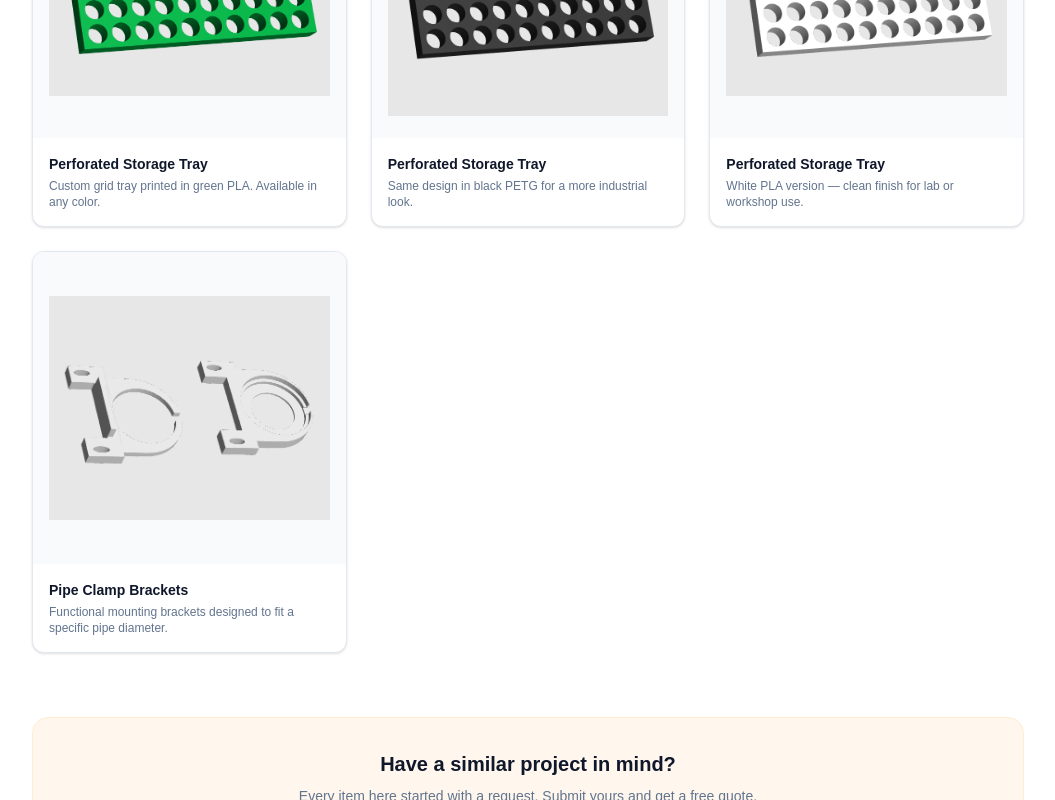
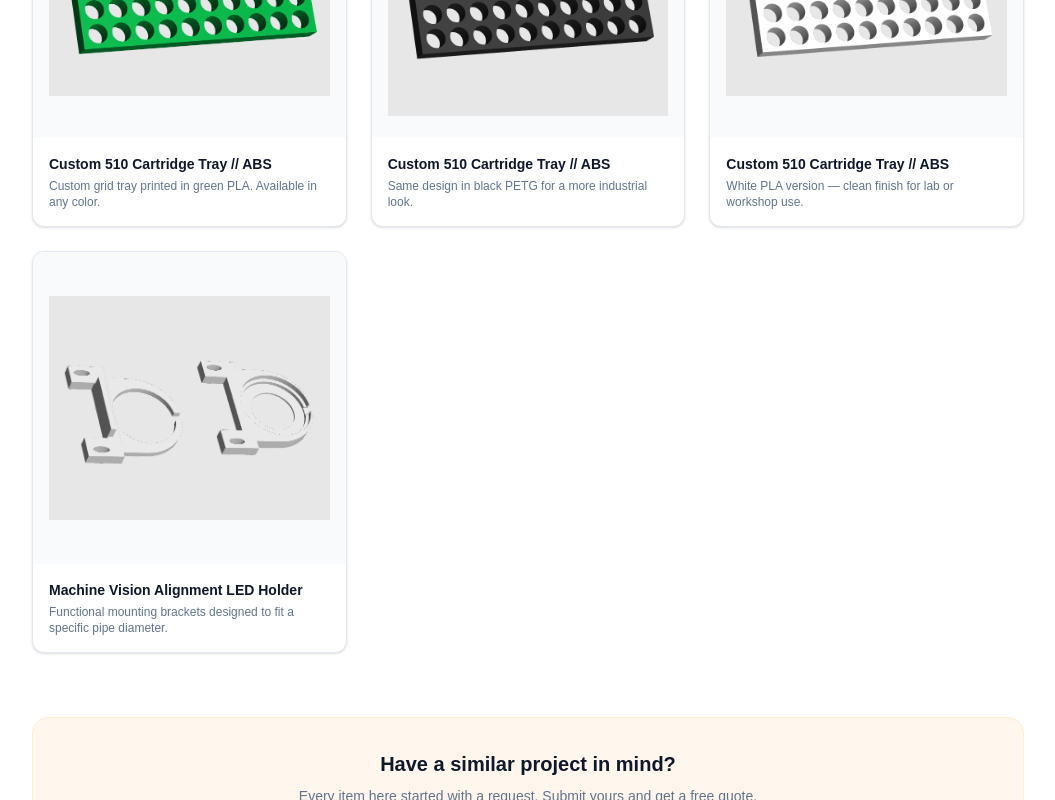
Before and after one commit to gonzoraygunz/precisionprintwork, a Next.js app: page /portfolio in a window 1280 px wide. Shown: the part 521-1321 px from the top of the page, without its empty margins (112-1167 px from the left). Built offline with nearby package versions, Linux system fonts and the light colour scheme.

Commit message:
fix(portfolio): update card titles

```diff
--- a/src/app/portfolio/page.tsx
+++ b/src/app/portfolio/page.tsx
@@ -5,25 +5,25 @@ const projects = [
   {
     src: "/Portfolio/tray-green.png",
     alt: "Perforated storage tray — green PLA",
-    title: "Perforated Storage Tray",
+    title: "Custom 510 Cartridge Tray // ABS",
     description: "Custom grid tray printed in green PLA. Available in any color.",
   },
   {
     src: "/Portfolio/tray-black.png",
     alt: "Perforated storage tray — black PLA",
-    title: "Perforated Storage Tray",
+    title: "Custom 510 Cartridge Tray // ABS",
     description: "Same design in black PETG for a more industrial look.",
   },
   {
     src: "/Portfolio/tray-white.png",
     alt: "Perforated storage tray — white PLA",
-    title: "Perforated Storage Tray",
+    title: "Custom 510 Cartridge Tray // ABS",
     description: "White PLA version — clean finish for lab or workshop use.",
   },
   {
     src: "/Portfolio/pipe-clamps.png",
-    alt: "Custom pipe clamp brackets",
-    title: "Pipe Clamp Brackets",
+    alt: "Machine vision alignment LED holder",
+    title: "Machine Vision Alignment LED Holder",
     description: "Functional mounting brackets designed to fit a specific pipe diameter.",
   },
 ];
```
